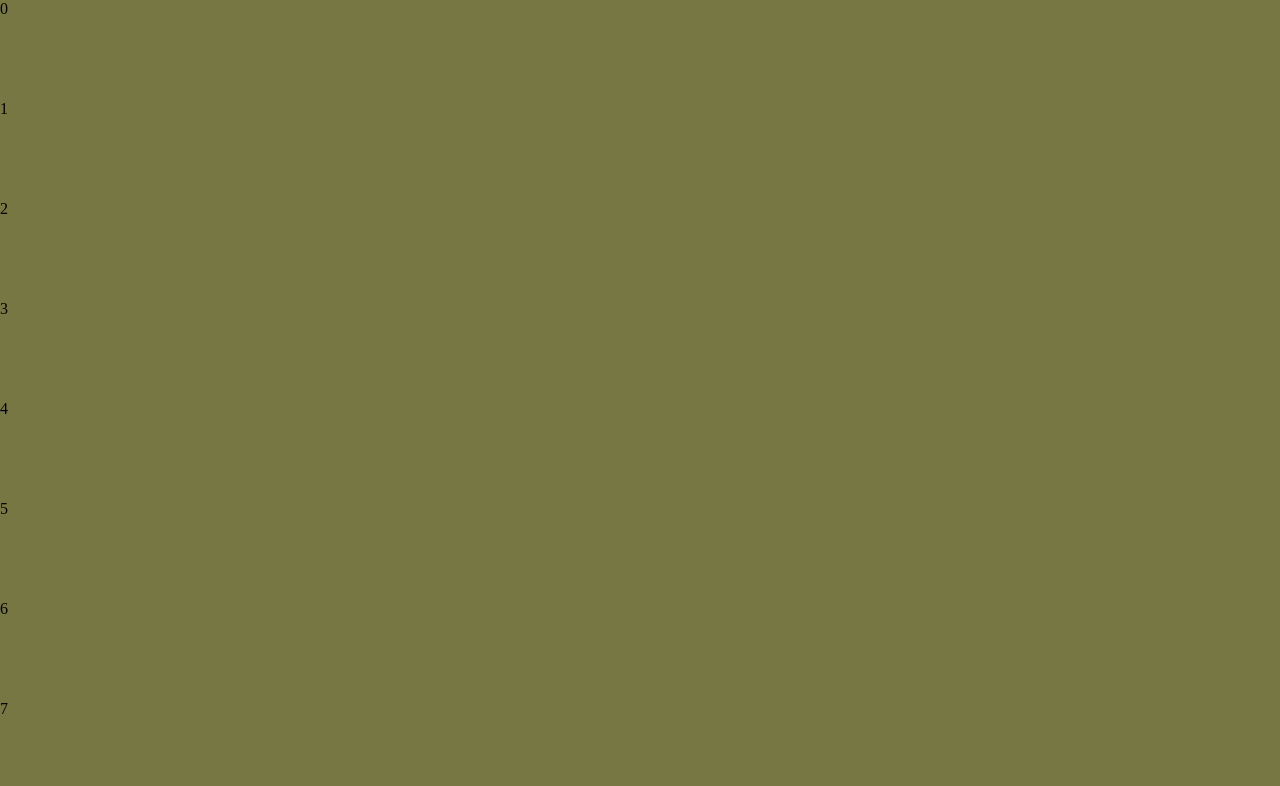
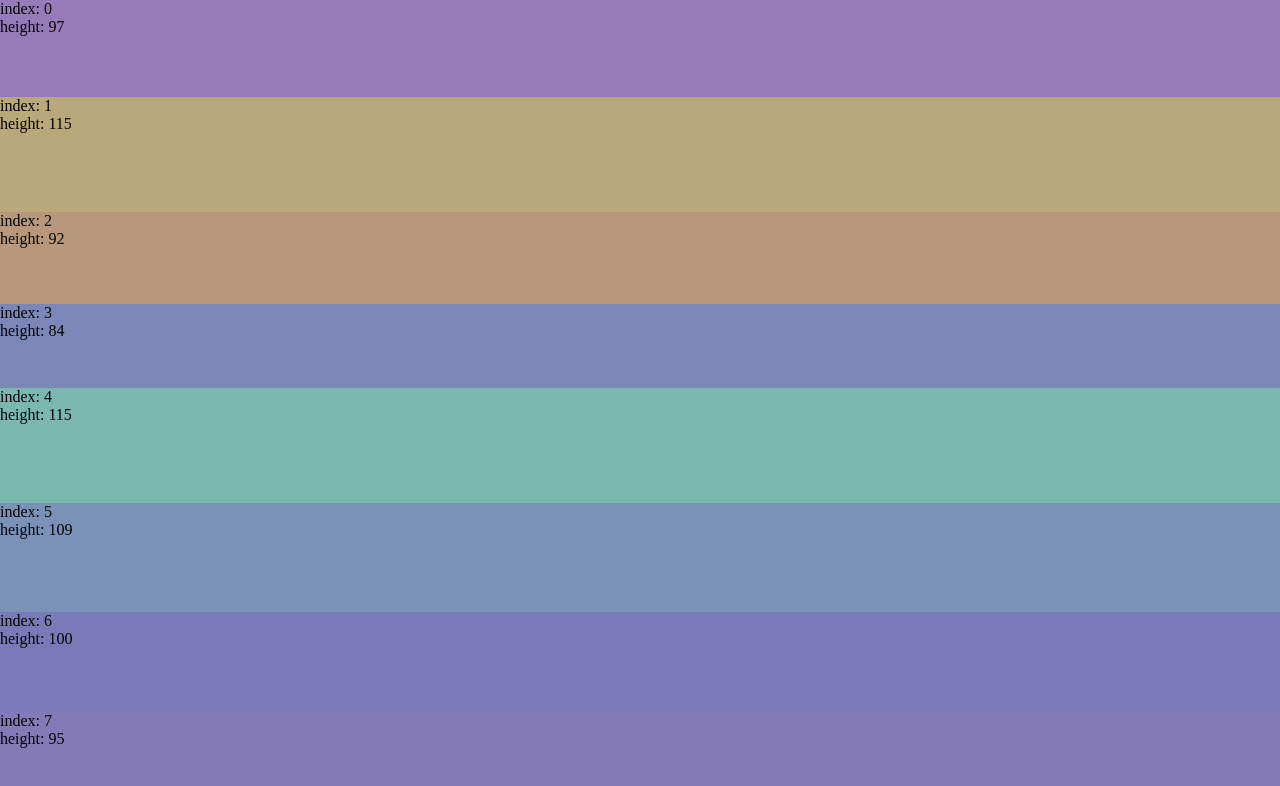
Before and after one commit to mmis1000/react-dynamic-scroll-experiment, a React (Vite) app: page / in a window 1280 px wide. Shown: the top 786 px of the page. Built offline with nearby package versions, Linux system fonts and the light colour scheme.

Commit message:
Fix scroll trimming

```diff
--- a/src/App.tsx
+++ b/src/App.tsx
@@ -11,9 +11,12 @@ function App() {
     await new Promise<void>(resolve => setTimeout(resolve, DELAY))
     const arr: Array<[ReactElement<DynamicChildElementProps>, { index: number, initialHeight: number }]> = []
     for (let i = 0; i < COUNT; i++) {
-      arr.unshift([<div style={{height: '100px', background: '#774'}} key={index - i - 1}>
-        {index - i - 1}
-      </div>, { index: index - i - 1, initialHeight: 100 }])
+      const height = ~~(Math.random() * 50 + 75)
+      const color = ~~(360 * Math.random())
+      arr.unshift([<div style={{height: height, background: `hsl(${color}deg 30% 60%)`}} key={index - i - 1}>
+        index: {index - i - 1} <br/>
+        height: {height}
+      </div>, { index: index - i - 1, initialHeight: height }])
     }
     return arr
   }
@@ -23,9 +26,12 @@ function App() {
     await new Promise<void>(resolve => setTimeout(resolve, DELAY))
     const arr: Array<[ReactElement<DynamicChildElementProps>, { index: number, initialHeight: number }]> = []
     for (let i = 0; i < COUNT; i++) {
-      arr.push([<div style={{height: '100px', background: '#774'}} key={index + i + 1}>
-        {index + i + 1}
-      </div>, { index: index + i + 1, initialHeight: 100 }])
+      const height = ~~(Math.random() * 50 + 75)
+      const color = ~~(360 * Math.random())
+      arr.push([<div style={{height: height, background: `hsl(${color}deg 30% 60%)`}} key={index + i + 1}>
+        index: {index + i + 1} <br/>
+        height: {height}
+      </div>, { index: index + i + 1, initialHeight: height }])
     }
     return arr
   }
--- a/src/DynamicScroll.tsx
+++ b/src/DynamicScroll.tsx
@@ -70,7 +70,7 @@ export const DrynamicScroll = <T extends DataBase>(
   {
     prependSpace,
     appendSpace,
-    maxLiveViewport = 8000,
+    maxLiveViewport = 2000,
     onAppend,
     onPrepend
   }: DynamicScrollProps<T>
@@ -130,10 +130,10 @@ export const DrynamicScroll = <T extends DataBase>(
           if (negativeSpaceRef.current !== 0) {
             const space = negativeSpaceRef.current
             const rootEl = scrollerRef.current!
+            const old = rootEl.scrollTop;
             flushSync(() => {
               setNegativeSpace(0)
             })
-            const old = rootEl.scrollTop;
             rootEl.style.overflow = "hidden";
             rootEl.scrollTop = old + space;
             rootEl.style.overflow = "auto";
@@ -149,10 +149,10 @@ export const DrynamicScroll = <T extends DataBase>(
       if (negativeSpaceRef.current !== 0) {
         const space = negativeSpaceRef.current
         const rootEl = scrollerRef.current!
+        const old = rootEl.scrollTop;
         flushSync(() => {
           setNegativeSpace(0)
         })
-        const old = rootEl.scrollTop;
         rootEl.style.overflow = "hidden";
         rootEl.scrollTop = old + space;
         rootEl.style.overflow = "auto";
@@ -340,7 +340,6 @@ export const DrynamicScroll = <T extends DataBase>(
             setDataStates(ds => ds.slice(removeUntil))
             setNegativeSpace(val => val - sumDiff)
           })
-          console.log('end')
         } else {
           flushSync(() => {
             setDataStates(ds => ds.slice(removeUntil))
@@ -412,8 +411,8 @@ export const DrynamicScroll = <T extends DataBase>(
       const offset = pos - prependSpace;
       setCurrentOffset(offset);
       setCurrentBase(newBase.index);
-      console.log(offset);
-      console.log(newBase.index);
+      // console.log(offset);
+      // console.log(newBase.index);
       return;
     }
     // in list
@@ -423,8 +422,8 @@ export const DrynamicScroll = <T extends DataBase>(
       if (offset + height > pos) {
         setCurrentOffset(pos - offset);
         setCurrentBase(item.index);
-        console.log(pos - offset);
-        console.log(item.index);
+        // console.log(pos - offset);
+        // console.log(item.index);
         return;
       }
       offset += height;
@@ -433,8 +432,8 @@ export const DrynamicScroll = <T extends DataBase>(
     const item = dataStates[dataStates.length - 1];
     setCurrentOffset(pos - offset + getHeight(item));
     setCurrentBase(item.index);
-    console.log(pos - offset + getHeight(item));
-    console.log(item.index);
+    // console.log(pos - offset + getHeight(item));
+    // console.log(item.index);
   };
 
   const onTouchStart: TouchEventHandler<HTMLDivElement> = (ev) => {
```
